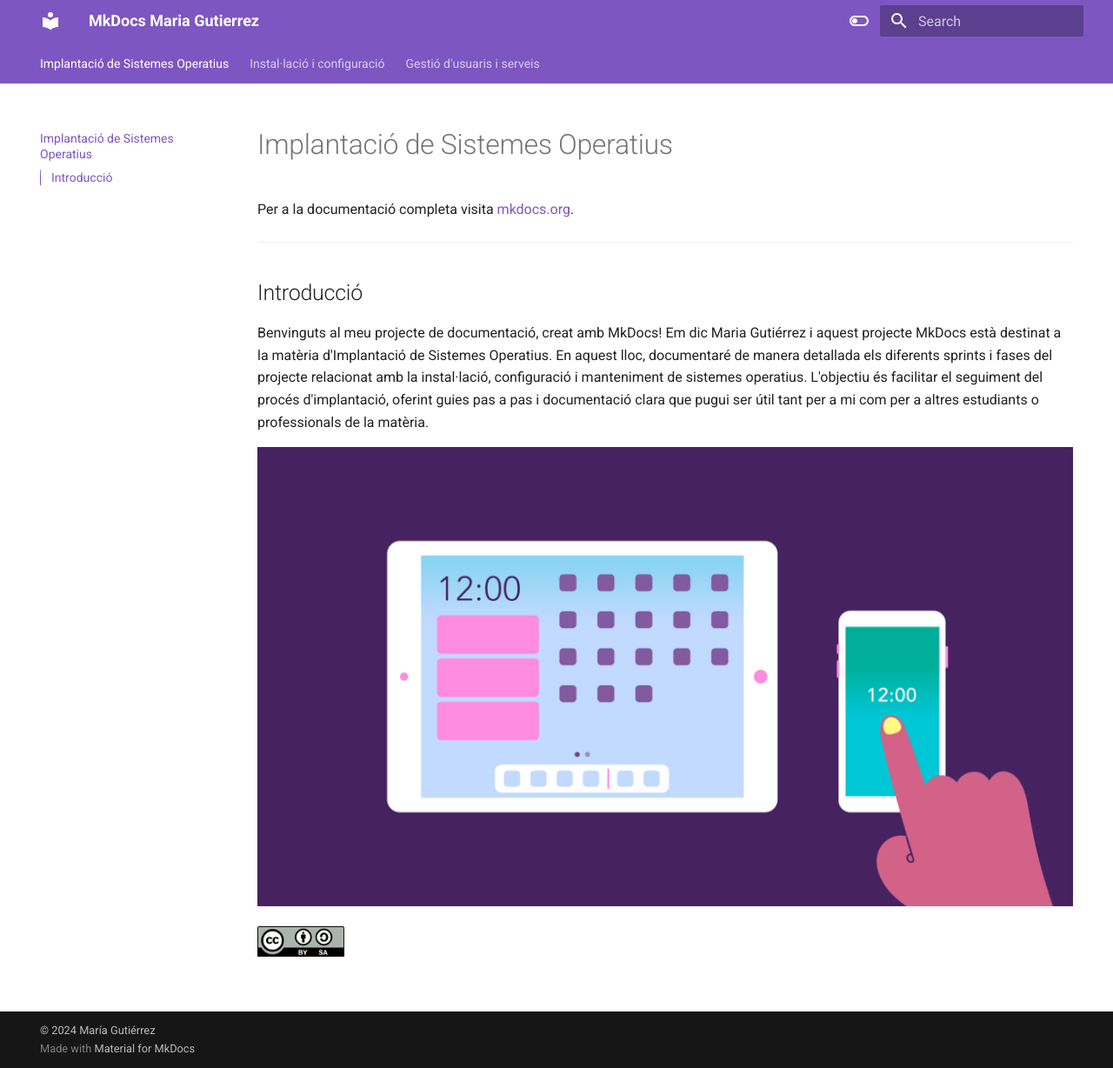
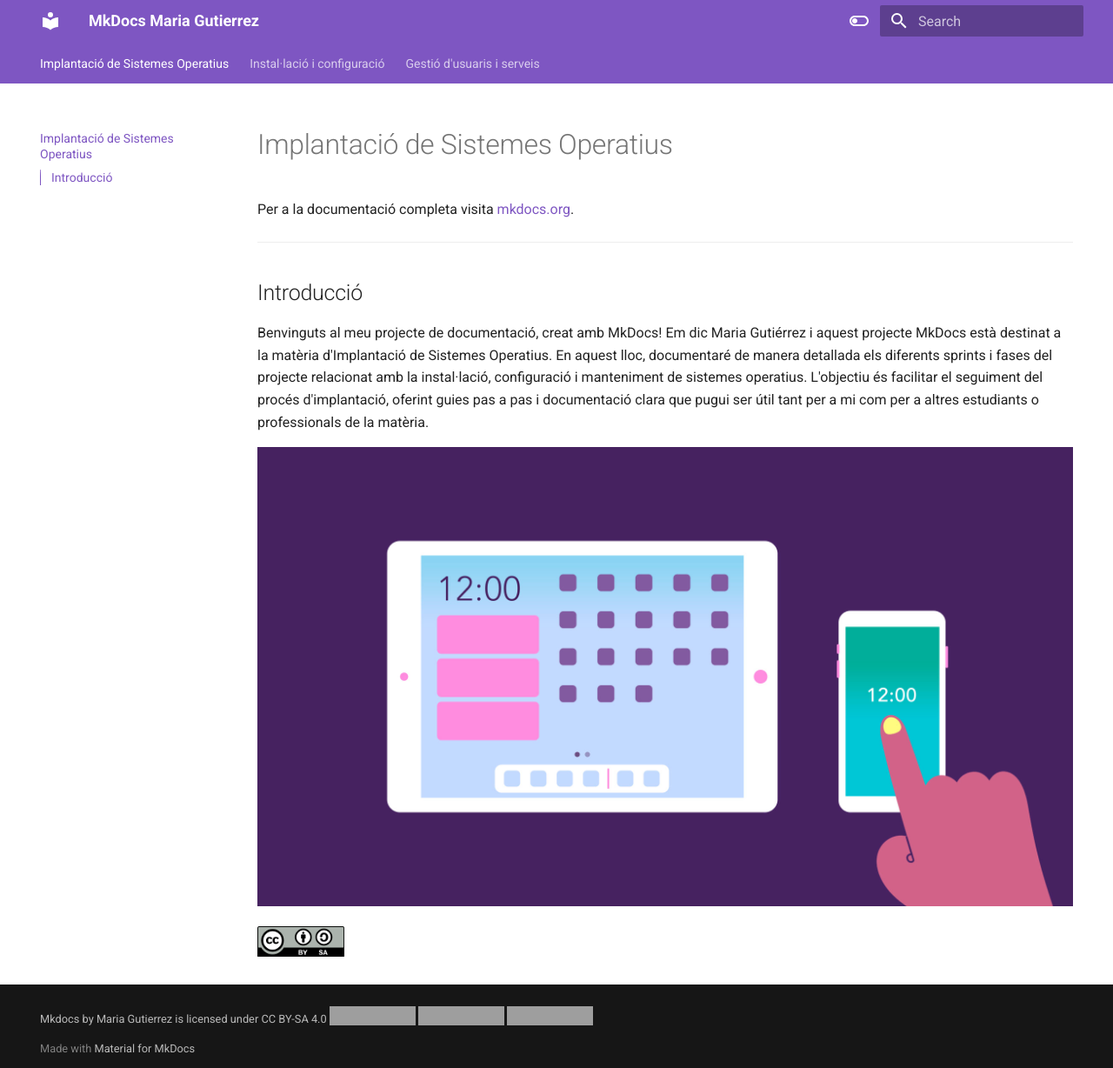
Before and after one commit to mariagutierrez03/projecte-asix2, an MkDocs documentation site: the page built from docs/index.md, in a window 1280 px wide and 1228 px high. Shown: the whole window at 87% size. Built offline with MkDocs 1.6.1 and Material for MkDocs 9.7.7, drawn with Linux system fonts in a browser that asks for light colours; grey boxes are pictures that could not be loaded.

Commit message:
Add files via upload

```diff
--- a/mkdocs.yml
+++ b/mkdocs.yml
@@ -47,4 +47,4 @@
 
 
 copyright:
-    <span>&copy; 2024 <a href="https://github.com/mariagutierrez03" target="_blank" rel="noopener">María Gutiérrez</a></span>
+  <p xmlns:cc="http://creativecommons.org/ns#" xmlns:dct="http://purl.org/dc/terms/"><a property="dct:title" rel="cc:attributionURL" href="https://mariagutierrez03.github.io/mkdocs-maria-gutierrez/">Mkdocs</a> by <a rel="cc:attributionURL dct:creator" property="cc:attributionName" href="https://github.com/mariagutierrez03">Maria Gutierrez</a> is licensed under <a href="https://creativecommons.org/licenses/by-sa/4.0/?ref=chooser-v1" target="_blank" rel="license noopener noreferrer" style="display:inline-block;">CC BY-SA 4.0<img style="height:22px!important;margin-left:3px;vertical-align:text-bottom;" src="https://mirrors.creativecommons.org/presskit/icons/cc.svg?ref=chooser-v1" alt=""><img style="height:22px!important;margin-left:3px;vertical-align:text-bottom;" src="https://mirrors.creativecommons.org/presskit/icons/by.svg?ref=chooser-v1" alt=""><img style="height:22px!important;margin-left:3px;vertical-align:text-bottom;" src="https://mirrors.creativecommons.org/presskit/icons/sa.svg?ref=chooser-v1" alt=""></a></p>
```
